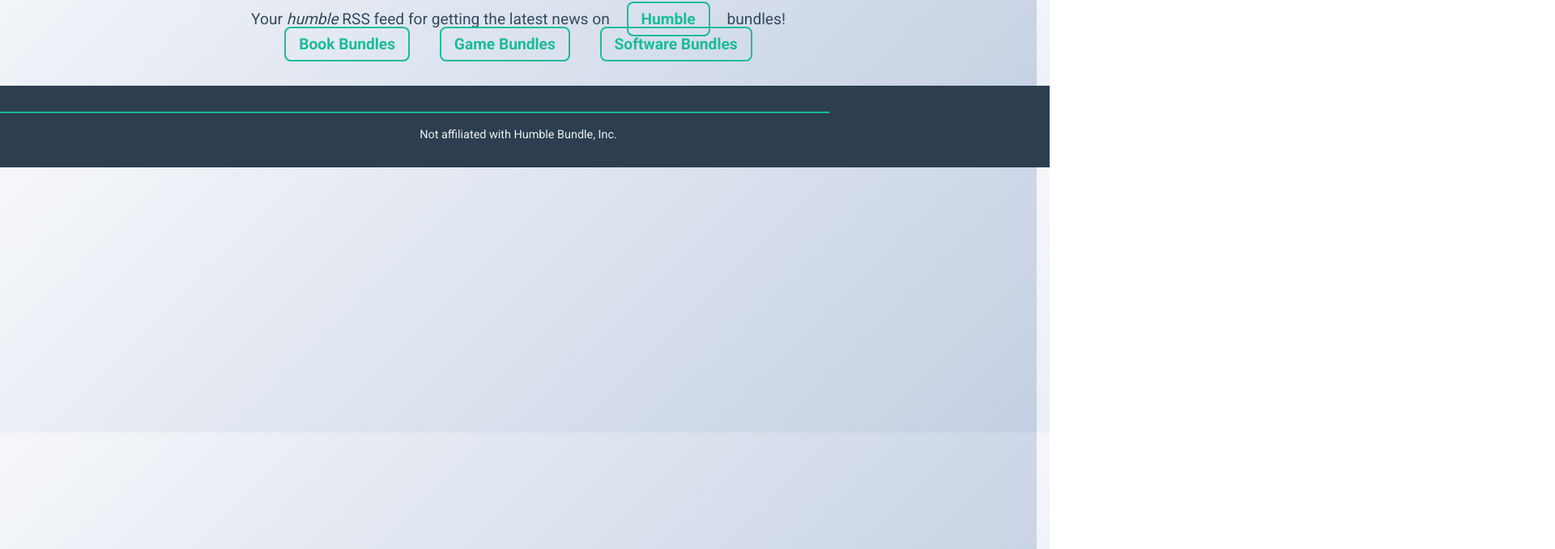
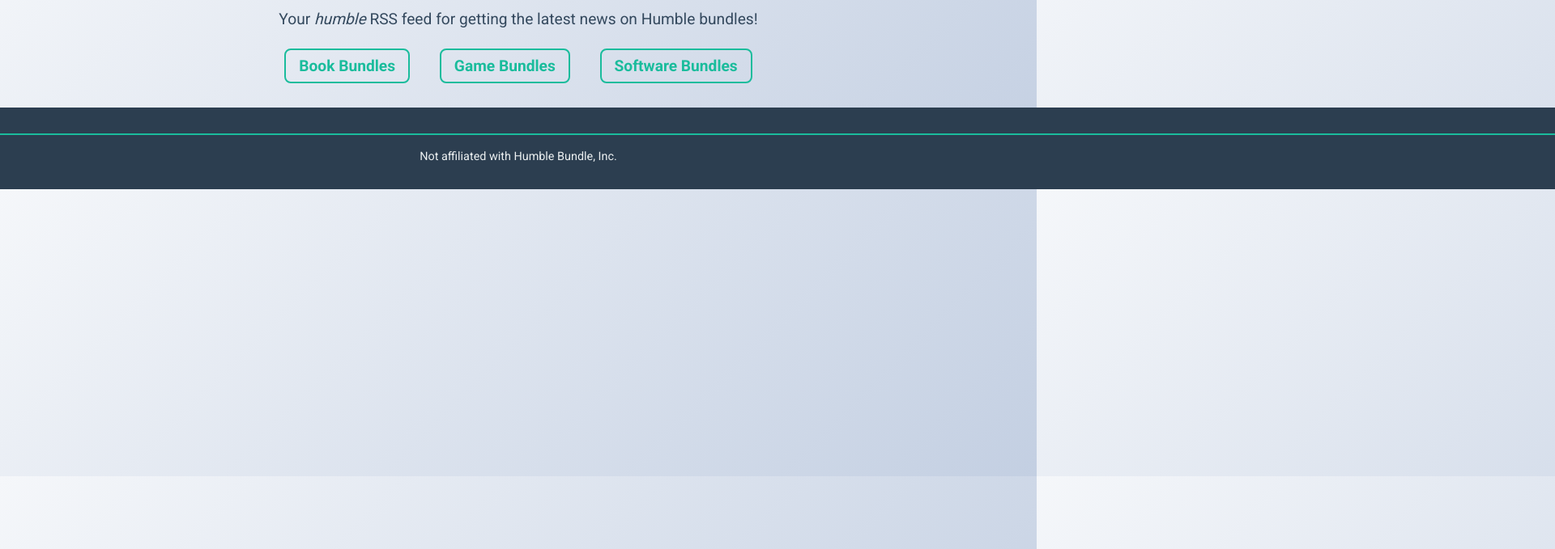
Before and after one commit to Feuerlord2/Humble-RSS-Site, a plain HTML site: page docs/index.html in a window 1280 px wide. Shown: the part 121-800 px from the top of the page at 81% size, 1920 px wide, since content can reach past the window. Drawn offline with Linux system fonts and the light colour scheme.

Commit message:
Update index.html

```diff
--- a/docs/index.html
+++ b/docs/index.html
@@ -55,7 +55,7 @@
             margin-top: auto;
             padding: 1rem;
             text-align: center;
-            width: 100%;
+            width: 500%;
             background-color: #2c3e50;
             color: #ecf0f1;
         }
@@ -76,8 +76,10 @@
 <body>
     <header>
         <h1>Go Humble! RSS</h1>
-        <p>Your <i>humble</i> RSS feed for getting the latest news on <a href="https://www.humblebundle.com/">Humble</a>
+        <p>Your <i>humble</i> RSS feed for getting the latest news on Humble
             bundles!</p>
+            <br>
+
         <p>
             <a href="./books.rss"><b>Book Bundles</b></a>
             <a href="./games.rss"><b>Game Bundles</b></a>
```
